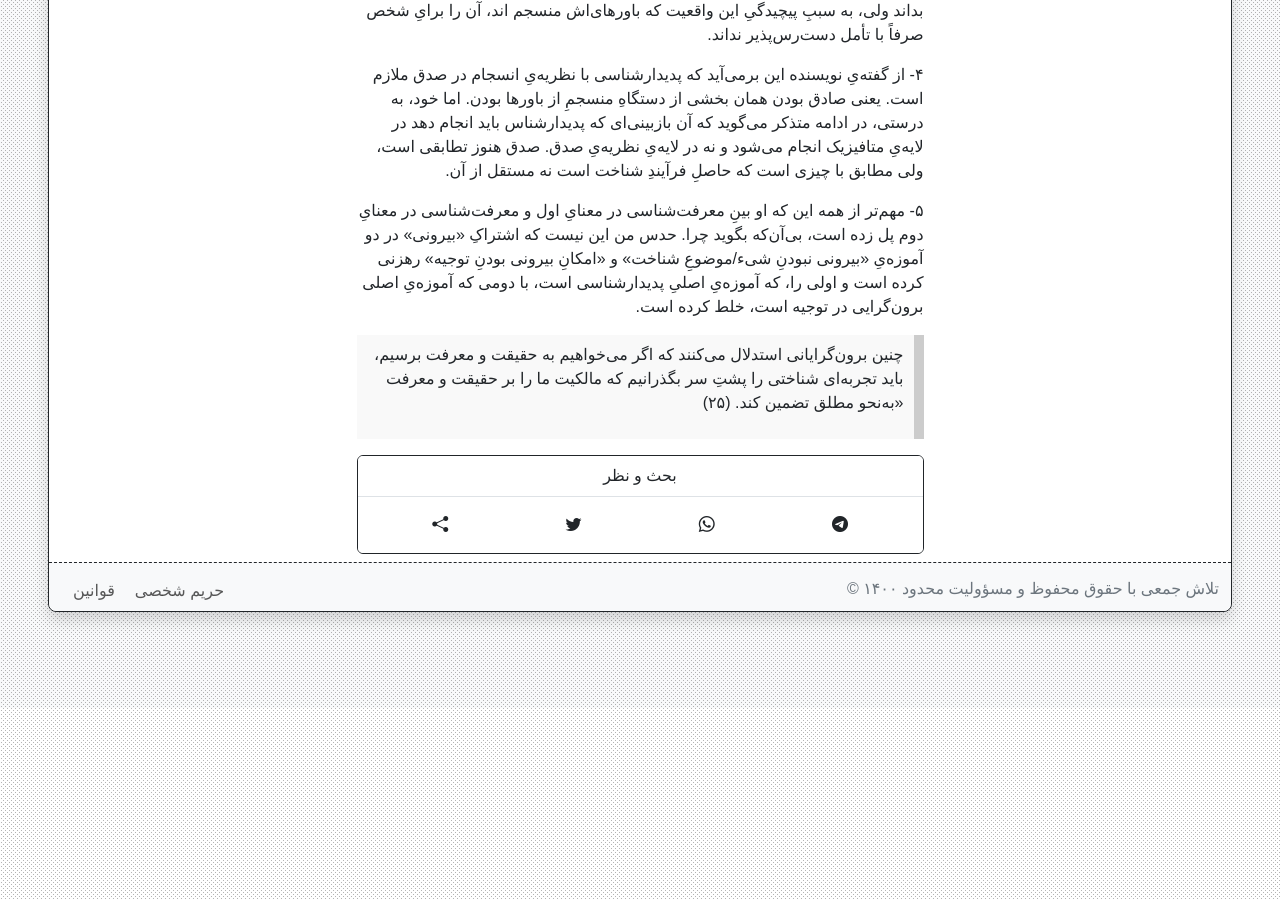
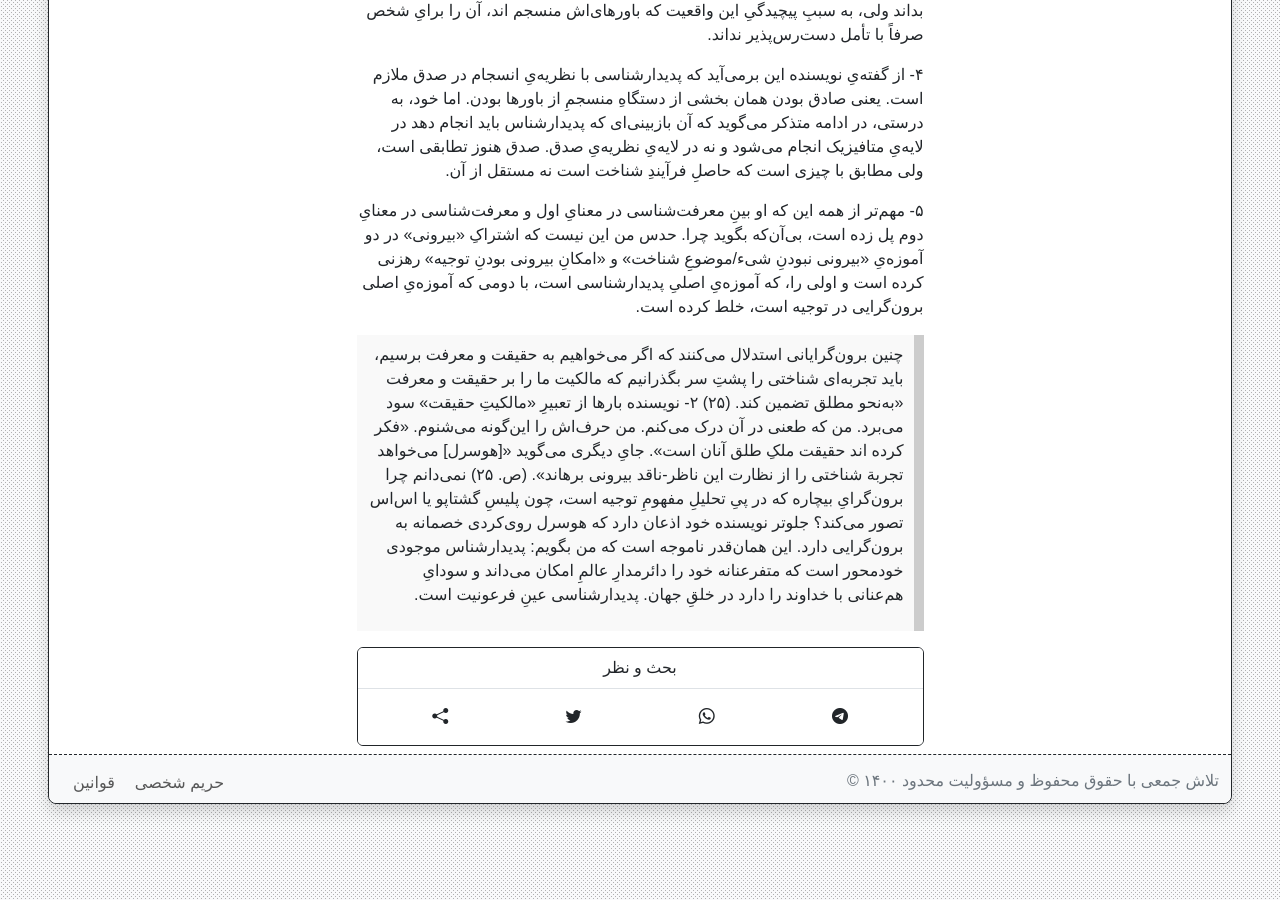
Before and after one commit to phicudemy/phicudemy.github.io, a Jekyll site: the page built from _posts/2024-08-02-perspevtive.md, in a window 1280 px wide and 900 px high, scrolled down 3885 px. Built offline with Jekyll 4.4.1, drawn with Linux system fonts in a browser that asks for light colours; comment, search, counter and statistics services are not loaded; a style sheet for code colours, icons or effects is not loaded; before the commit the page ends 4593 px from its top, so only the background shows below that.

Commit message:
TinaCMS content update

```diff
--- a/_posts/2024-08-02-perspevtive.md
+++ b/_posts/2024-08-02-perspevtive.md
@@ -52,3 +52,4 @@ tags:
 
 ۵- مهم‌تر از همه این که او بینِ معرفت‌شناسی در معنایِ اول و معرفت‌شناسی در معنایِ دوم پل زده است، بی‌آن‌که بگوید چرا. حدس من این نیست که اشتراکِ «بیرونی» در دو آموزه‌یِ «بیرونی نبودنِ شیء/موضوعِ شناخت» و «امکانِ بیرونی بودنِ توجیه» رهزنی کرده است و اولی را، که آموزه‌یِ اصلیِ پدیدارشناسی است، با دومی که آموزه‌یِ اصلی برون‌گرایی در توجیه است، خلط کرده است.
 > چنین برون‌گرایانی استدلال می‌کنند که اگر می‌خواهیم به حقیقت و معرفت برسیم، باید تجربه‌ای شناختی را پشتِ سر بگذرانیم که مالکیت ما را بر حقیقت و معرفت «به‌نحو مطلق تضمین کند. (۲۵)
+۲- نویسنده بارها از تعبیرِ «مالکیتِ حقیقت» سود می‌برد. من که طعنی در آن درک می‌کنم. من حرف‌اش را این‌گونه می‌شنوم. «فکر کرده اند حقیقت ملکِ طلق آنان است». جایِ دیگری می‌گوید «[هوسرل] می‌خواهد تجربة شناختی را از نظارت این ناظر-ناقد بیرونی برهاند». (ص. ۲۵) نمی‌دانم چرا برون‌گرایِ بیچاره که در پیِ تحلیلِ مفهومِ توجیه است، چون پلیسِ گشتاپو یا اس‌اس تصور می‌کند؟ جلوتر نویسنده خود اذعان دارد که هوسرل روی‌کردی خصمانه به برون‌گرایی دارد. این همان‌قدر ناموجه است که من بگویم: پدیدارشناس موجودی خودمحور است که متفرعنانه خود را دائرمدارِ عالمِ امکان می‌داند و سودایِ هم‌عنانی با خداوند را دارد در خلقِ جهان. پدیدارشناسی عینِ فرعونیت است.
```
